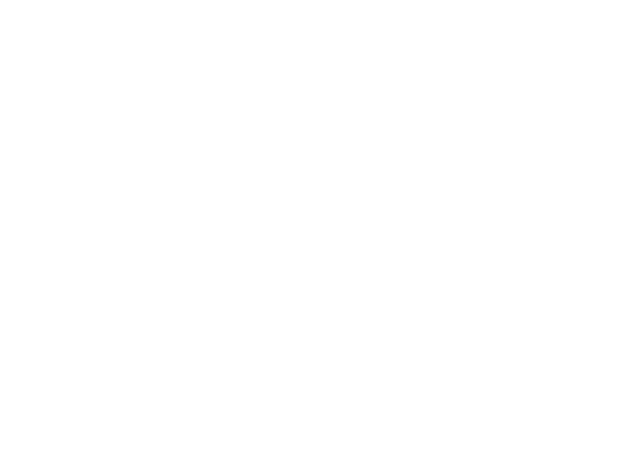
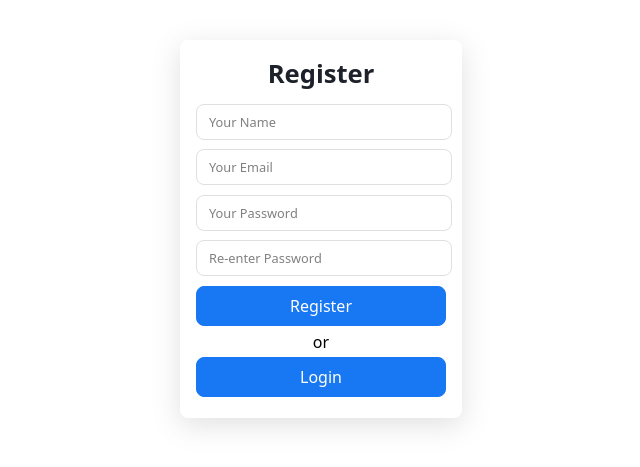
Before and after one commit to KashiwalHarsh/Reminder-App-React, a React (Create React App) app in the folder reminder-client/: page /register in a window 1280 px wide. Before the commit this address had no page. Shown: the part 171-638 px from the top of the page, without its empty margins (319-959 px from the left). Built offline with nearby package versions, Linux system fonts and the light colour scheme.

Commit message:
created login register routes with frontend pages

```diff
--- a/reminder-client/src/App.jsx
+++ b/reminder-client/src/App.jsx
@@ -1,11 +1,15 @@
 import Main from "./pages/main-page/Main"
 import Test from "./pages/test-page/Test"
+import Login from "./pages/login-page/Login"
+import Register from "./pages/register-page/Register"
 import {BrowserRouter,Routes,Route} from "react-router-dom";
 
 function App() {
   return (
     <BrowserRouter>
         <Routes>
+            <Route path="/login" element={<Login/>}/>
+            <Route path="/register" element={<Register/>}/>
             <Route path="/" element={<Main/>}/>
             <Route path="/test" element={<Test/>}/>
         </Routes>
--- /dev/null
+++ b/reminder-client/src/pages/login-page/Login.css
@@ -0,0 +1,43 @@
+.login-container{
+    display: flex;
+    justify-content: center;
+    align-items: center;
+    height: 100vh;
+}
+.login {
+    width: 250px;
+    background: #fff;
+    box-shadow: #64646f33 0px 7px 29px 0px;
+    border-radius: 8px;
+    padding: 1rem;
+    align-items: center;
+    text-align: center;
+}
+.login > h1 {
+    color: #1d2129;
+    font-size: 1.6rem;
+    margin-bottom: 0.5rem;
+}
+
+.login > input {
+    border-radius: 8px;
+    border: 1px solid #dddfe2;
+    outline: none;
+    color: #1d2129;
+    margin: 0.3rem 0;
+    padding: 0.5rem 0.75rem;
+    width: 92%;
+    font-size: 0.8rem;
+}
+
+.login > .button {
+    background: #1877f2;
+    border: 1px solid #1877f2;
+    color: #fff;
+    font-size: 1rem;
+    padding: 0.5rem;
+    margin: 0.3rem 0;
+    border-radius: 8px;
+    outline: none;
+    cursor: pointer;
+}
--- /dev/null
+++ b/reminder-client/src/pages/login-page/Login.jsx
@@ -0,0 +1,47 @@
+import React, {useState} from "react"
+import "./Login.css"
+import axios from "axios"
+// import { useHistory } from "react-router-dom"
+
+const Login = ({ setLoginUser}) => {
+
+    // const history = useHistory()
+
+    const [ user, setUser] = useState({
+        email:"",
+        password:""
+    })
+
+    const handleChange = e => {
+        const { name, value } = e.target
+        setUser({
+            ...user,
+            [name]: value
+        })
+    }
+
+    const login = () => {
+        axios.post("http://localhost:9002/login", user)
+        .then(res => {
+            alert(res.data.message)
+            setLoginUser(res.data.user)
+            // history.push("/")
+        })
+    }
+
+    return (
+        <div className="login-container">
+        <div className="login">
+            {/* {console.log(user)} */}
+            <h1>Login</h1>
+            <input type="text" name="email" value={user.email} onChange={handleChange} placeholder="Enter your Email"></input>
+            <input type="password" name="password" value={user.password} onChange={handleChange}  placeholder="Enter your Password" ></input>
+            <div className="button" onClick={login}>Login</div>
+            <div>or</div>
+            <div className="button">Register</div>
+        </div>
+        </div>
+    )
+}
+
+export default Login
--- /dev/null
+++ b/reminder-client/src/pages/register-page/Register.css
@@ -0,0 +1,43 @@
+.register-container{
+    display: flex;
+    justify-content: center;
+    align-items: center;
+    height: 100vh;
+}
+.register {
+    width: 250px;
+    background: #fff;
+    box-shadow: #64646f33 0px 7px 29px 0px;
+    border-radius: 8px;
+    padding: 1rem;
+    align-items: center;
+    text-align: center;
+}
+.register > h1 {
+    color: #1d2129;
+    font-size: 1.6rem;
+    margin-bottom: 0.5rem;
+}
+
+.register > input {
+    border-radius: 8px;
+    border: 1px solid #dddfe2;
+    outline: none;
+    color: #1d2129;
+    margin: 0.3rem 0;
+    padding: 0.5rem 0.75rem;
+    width: 92%;
+    font-size: 0.8rem;;
+}
+
+.register > .button {
+    background: #1877f2;
+    border: 1px solid #1877f2;
+    color: #fff;
+    font-size: 1rem;
+    padding: 0.5rem;
+    margin: 0.3rem 0;
+    border-radius: 8px;
+    outline: none;
+    cursor: pointer;
+}
--- /dev/null
+++ b/reminder-client/src/pages/register-page/Register.jsx
@@ -0,0 +1,56 @@
+import React, { useState } from "react"
+import "./Register.css"
+import axios from "axios"
+import { useHistory } from "react-router-dom"
+
+const Register = () => {
+
+    // const history = useHistory()
+
+    const [ user, setUser] = useState({
+        name: "",
+        email:"",
+        password:"",
+        reEnterPassword: ""
+    })
+
+    const handleChange = e => {
+        const { name, value } = e.target
+        setUser({
+            ...user,
+            [name]: value
+        })
+    }
+
+    const register = () => {
+        const { name, email, password, reEnterPassword } = user
+        if( name && email && password && (password === reEnterPassword)){
+            axios.post("http://localhost:9002/register", user)
+            .then( res => {
+                alert(res.data.message)
+                // history.push("/login")
+            })
+        } else {
+            alert("invlid input")
+        }
+
+    }
+
+    return (
+        <div className="register-container">
+        <div className="register">
+            {/* {console.log("User", user)} */}
+            <h1>Register</h1>
+            <input type="text" name="name" value={user.name} placeholder="Your Name" onChange={ handleChange }></input>
+            <input type="text" name="email" value={user.email} placeholder="Your Email" onChange={ handleChange }></input>
+            <input type="password" name="password" value={user.password} placeholder="Your Password" onChange={ handleChange }></input>
+            <input type="password" name="reEnterPassword" value={user.reEnterPassword} placeholder="Re-enter Password" onChange={ handleChange }></input>
+            <div className="button" onClick={register} >Register</div>
+            <div>or</div>
+            <div className="button">Login</div>
+        </div>
+        </div>
+    )
+}
+
+export default Register
--- a/reminder-client/src/pages/test-page/Test.jsx
+++ b/reminder-client/src/pages/test-page/Test.jsx
@@ -7,7 +7,7 @@ import BackgroundContextProvider from './context/BackgroundContextProvider';
 // import axios from 'axios';
 
 
-function App() {
+function Test() {
 
   // const [reminderMsg,setReminderMsg] = useState("")
   // const [remindAt,setRemindAt] = useState()
@@ -40,4 +40,4 @@ function App() {
   );
 }
 
-export default App;
+export default Test;
```
